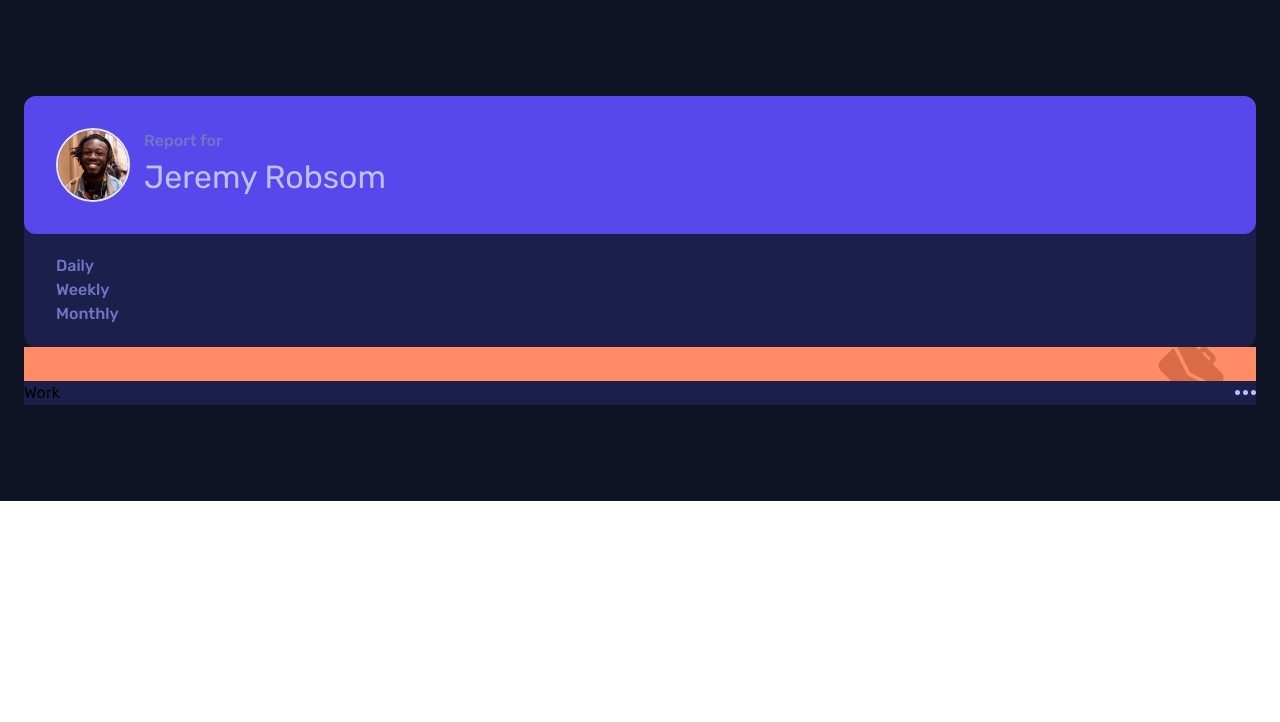
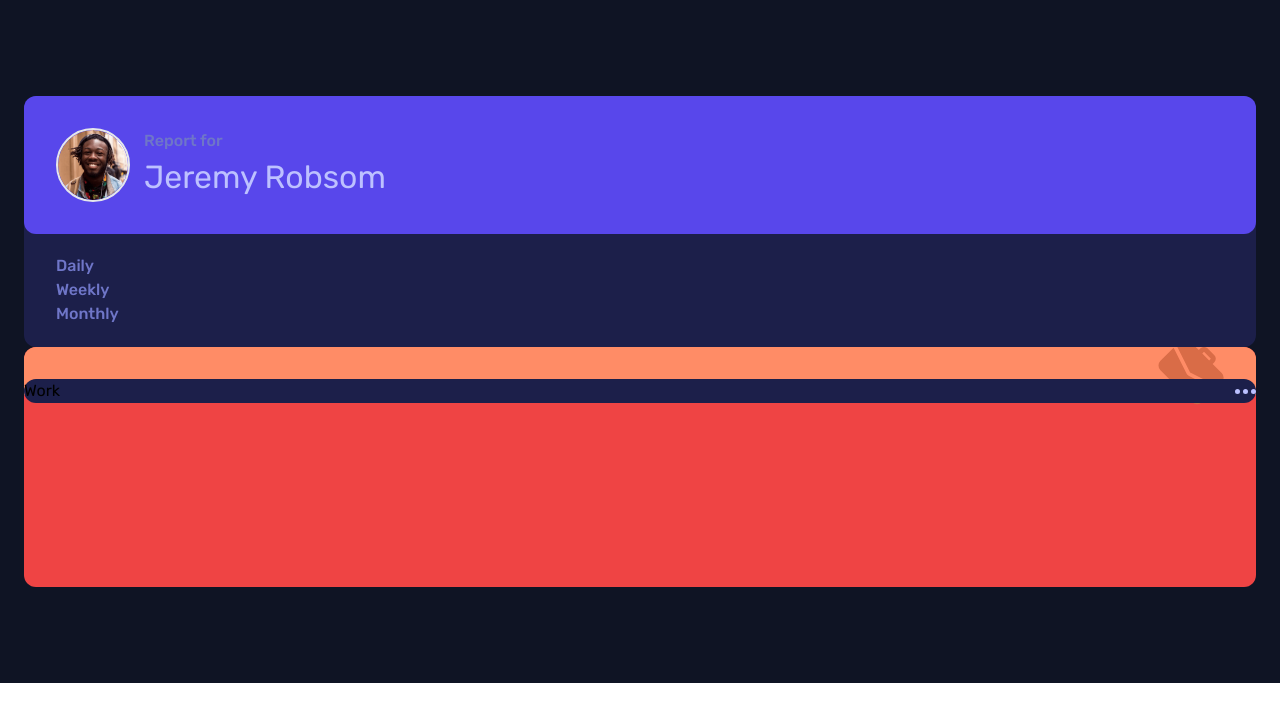
Before and after one commit to elvisowusu/Time-Tracker, a React (Vite) app: page / in a window 1280 px wide. Shown: the top 722 px of the page. Built offline with nearby package versions, Linux system fonts and the light colour scheme.

Commit message:
Refactor MainComponent layout

```diff
--- a/src/MainComponent.jsx
+++ b/src/MainComponent.jsx
@@ -42,10 +42,10 @@ function MainComponent() {
 
 
            <div className='w-full lg:grid-cols-3'>
-            <div className={`rounded-xl`}>
-                    <div className='flex justify-end item px-[2rem] bg-Lightredwork relative h-[2.1rem] overflow-hidden'><img className={`w-[4.1rem] absolute -top-2`} src={work} alt="" /></div>
-                    <div className='bg-Darkblue'>
-                        <div className='flex items-center justify-between'><p>Work</p><img src={ellipsis} alt="" /></div>
+            <div className='bg-red-500 rounded-xl relative overflow-hidden h-[15rem]'>
+                    <div className='flex justify-end item px-[2rem] bg-Lightredwork h-[3rem] absolute w-full'><img className={`w-[4.1rem] absolute -top-2`} src={work} alt="" /></div>
+                    <div className='bg-Darkblue rounded-xl w-full absolute top-[2rem]'>
+                        <div className='flex items-center justify-between'><p>Work</p><img src={ellipsis} alt="image" /></div>
                     </div>
             </div>
            </div>
```
